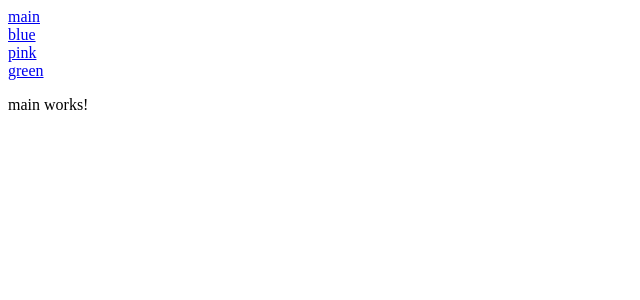
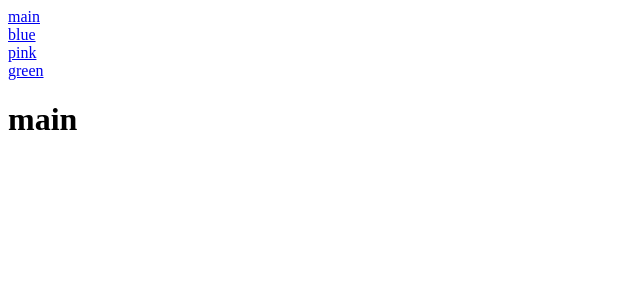
Before and after one commit to Farbfetzen/p5js-angular, an Angular app: page / in a window 1280 px wide. Shown: the top 300 px of the page, without its empty margins (0-640 px from the left). Built offline with nearby package versions, Linux system fonts and the light colour scheme.

Commit message:
Remove default template content

```diff
--- a/src/app/main/main.component.ts
+++ b/src/app/main/main.component.ts
@@ -4,6 +4,6 @@ import { Component } from "@angular/core";
     selector: "app-main",
     standalone: true,
     imports: [],
-    template: `<p>main works!</p>`,
+    template: `<h1>main</h1>`,
 })
 export class MainComponent {}
--- a/src/app/sketches/blue/blue.component.html
+++ b/src/app/sketches/blue/blue.component.html
@@ -1,2 +1 @@
-<p>blue works!</p>
 <div id="canvas-container"></div>
--- a/src/app/sketches/green/green.component.ts
+++ b/src/app/sketches/green/green.component.ts
@@ -9,7 +9,6 @@ import { SketchComponent } from "src/app/sketches/sketch/sketch.component";
     standalone: true,
     imports: [SketchComponent],
     template: `
-        <p>green works!</p>
         <app-sketch [sketchClosure]="createSketch" />
         <button type="button" (click)="sketch.refresh()">refresh</button>
     `,
--- a/src/app/sketches/pink/pink.component.ts
+++ b/src/app/sketches/pink/pink.component.ts
@@ -8,10 +8,7 @@ import { SketchComponent } from "src/app/sketches/sketch/sketch.component";
     selector: "app-pink",
     standalone: true,
     imports: [SketchComponent],
-    template: `
-        <p>pink works!</p>
-        <app-sketch [sketchClosure]="createSketch" centeredHorizontally="true" />
-    `,
+    template: `<app-sketch [sketchClosure]="createSketch" centeredHorizontally="true" />`,
     styles: `
         app-sketch {
             box-shadow: 0 0 20px 15px #c1e3f6;
```
